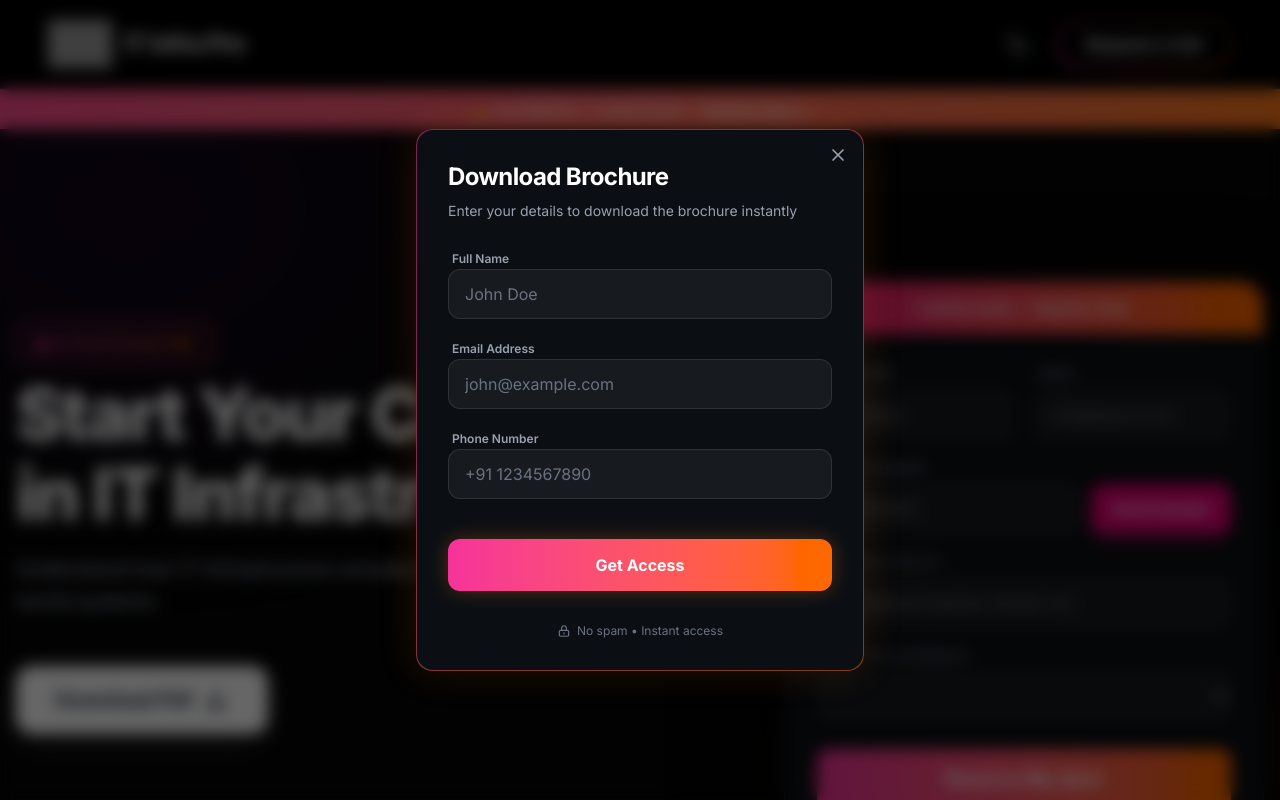
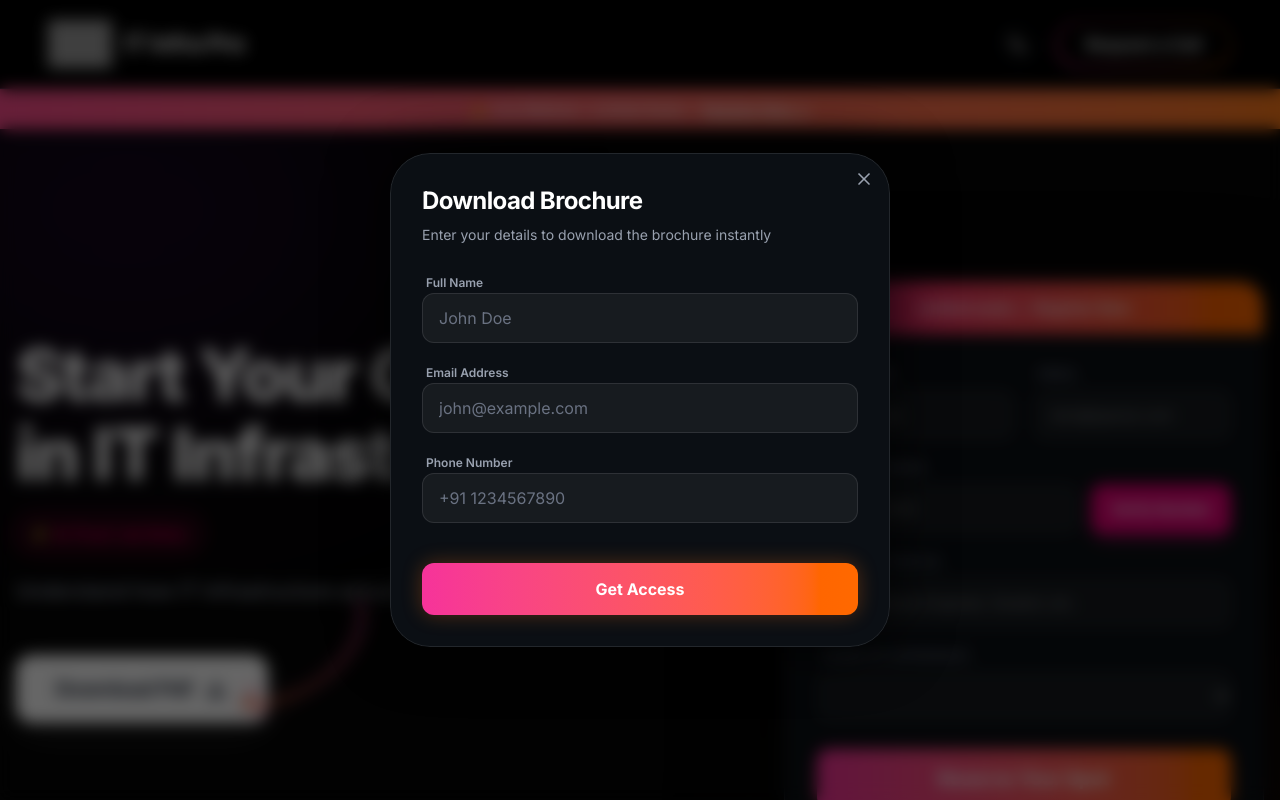
Before and after one commit to Yaswanth-rajana/svm, a React (Vite) app: page / in a window 1280 px wide. Both pictures are taken after a click on the button "Download Pdf". Shown: the top 800 px of the page. Built offline with nearby package versions, Linux system fonts and the light colour scheme; grey boxes are pictures that could not be loaded.

Commit message:
final improvements

```diff
--- a/src/components/layout/Container.jsx
+++ b/src/components/layout/Container.jsx
@@ -1,6 +1,6 @@
 function Container({ children }) {
   return (
-    <div className="container mx-auto px-4 py-16">
+    <div className="container mx-auto px-4 py-8 md:py-16">
       {children}
     </div>
   )
--- a/src/components/sections/FaqSection.jsx
+++ b/src/components/sections/FaqSection.jsx
@@ -1,6 +1,7 @@
 import React, { useState } from 'react';
 import { ChevronDown } from 'lucide-react';
 import { content } from '../../data/content';
+import { openLeadModal } from '../ui/LeadModal';
 
 const FaqItem = ({ question, answer, list, isOpen, onClick }) => {
   return (
@@ -78,8 +79,11 @@ const FaqSection = () => {
         <div className="text-center mt-12 sm:mt-16">
           <p className="text-gray-600">
             Still have questions?{' '}
-            <a href="#contact" className="text-pink-600 font-semibold hover:text-pink-700 hover:underline transition-colors">
-              Contact us
+            <a
+              href="tel:+919876543210"
+              className="text-pink-600 font-semibold hover:text-pink-700 hover:underline transition-colors"
+            >
+              Call us now
             </a>
           </p>
         </div>
--- a/src/components/sections/HeroSection.jsx
+++ b/src/components/sections/HeroSection.jsx
@@ -40,7 +40,7 @@ function HeroSection() {
   }
 
   return (
-    <div id="hero" className="relative bg-[#050505] text-white overflow-hidden min-h-screen flex items-center pt-24 pb-24 lg:pt-0 lg:pb-0">
+    <div id="hero" className="relative bg-[#050505] text-white overflow-x-hidden min-h-screen flex items-center pt-6 pb-6 lg:pt-0 lg:pb-0">
       {/* Background Gradients */}
       <div className="absolute top-0 left-0 w-full h-full">
         <div className="absolute top-[-10%] left-[-10%] w-[40%] h-[40%] bg-purple-900/20 blur-[120px] rounded-full"></div>
@@ -50,30 +50,58 @@ function HeroSection() {
       <Container>
         <div className="relative z-10 flex flex-col lg:flex-row items-center justify-between gap-16 max-w-7xl mx-auto min-h-[80vh]">
           {/* Left Content */}
-          <div className="flex flex-col items-start text-left w-full lg:w-[55%]">
+          <div className="flex flex-col items-center lg:items-start text-center lg:text-left w-full lg:w-[55%]">
+
+            <h1 className="text-5xl md:text-7xl font-extrabold text-white leading-[1.1] mb-6 tracking-tight">
+              Start Your Career <br /> <span className="bg-gradient-to-r from-white via-white to-gray-400 bg-clip-text text-transparent">in IT Infrastructure</span>
+            </h1>
 
             {/* AI-Proof Tag */}
             <div
-              className="inline-flex items-center gap-2 px-4 py-2 rounded-full mb-3 border border-pink-500/30 bg-pink-500/5 shadow-[0_0_15px_rgba(236,72,153,0.2)]"
-              style={{
-                borderImageSource: 'linear-gradient(90deg, #ec4899, #f97316)',
-                borderImageSlice: 1,
-              }}
+              className="inline-flex items-center gap-2 px-[14px] py-[6px] rounded-full mb-6 border border-[rgba(255,0,100,0.4)] bg-[rgba(255,0,100,0.1)] shadow-[0_0_20px_rgba(255,0,100,0.2)] hover:shadow-[0_0_30px_rgba(255,0,100,0.3)] transition-all duration-300"
             >
-              <span className="text-sm font-semibold bg-gradient-to-r from-pink-500 to-orange-500 bg-clip-text text-transparent">
-                🔥 {hero.badge}
+              <span className="text-sm font-bold text-[#ff0064] tracking-wide flex items-center gap-1.5">
+                ⚡ {hero.badge}
               </span>
             </div>
 
-            <h1 className="text-5xl md:text-7xl font-extrabold text-white leading-[1.1] mb-5 tracking-tight">
-              Start Your Career <br /> <span className="bg-gradient-to-r from-white via-white to-gray-400 bg-clip-text text-transparent">in IT Infrastructure</span>
-            </h1>
-
-            <p className="text-lg md:text-xl text-gray-400 font-medium mb-8 max-w-xl leading-relaxed">
+            <p className="text-lg md:text-xl text-gray-400 font-medium mb-4 lg:mb-8 max-w-xl leading-relaxed">
               {hero.subtitle}
             </p>
 
-            <div className="mt-4">
+            {/* Mobile-only Centered Arrow */}
+            <div className="lg:hidden flex justify-center mb-4">
+              <span className="arrow-down">↓</span>
+            </div>
+
+            <div className="mt-1 lg:mt-4 relative">
+              {/* Refined Premium SVG Arrow */}
+              <div className="cta-hint hidden lg:block absolute -top-12 -right-32 pointer-events-none z-20 rotate-[-15deg]">
+                <svg width="180" height="120" viewBox="0 0 180 120" fill="none" xmlns="http://www.w3.org/2000/svg" className="animate-bounce-slow">
+                  <path
+                    d="M160,10 C160,60 80,100 20,80"
+                    stroke="url(#arrowGradientFlipped)"
+                    strokeWidth="3"
+                    strokeLinecap="round"
+                    className="drop-shadow-[0_0_10px_rgba(236,72,153,0.4)]"
+                  />
+                  <path
+                    d="M35,68 L20,80 L38,92"
+                    stroke="url(#arrowGradientFlipped)"
+                    strokeWidth="3"
+                    strokeLinecap="round"
+                    strokeLinejoin="round"
+                    className="drop-shadow-[0_0_10px_rgba(236,72,153,0.4)]"
+                  />
+                  <defs>
+                    <linearGradient id="arrowGradientFlipped" x1="100%" y1="0%" x2="0%" y2="0%">
+                      <stop offset="0%" stopColor="#ec4899" />
+                      <stop offset="100%" stopColor="#f97316" />
+                    </linearGradient>
+                  </defs>
+                </svg>
+              </div>
+
               <button
                 onClick={handleDownload}
                 className="group relative flex items-center gap-3 px-10 py-5 bg-white text-gray-900 rounded-2xl font-bold text-xl hover:bg-gray-100 transition-all duration-300 shadow-[0_10px_40px_rgba(255,255,255,0.1)] hover:shadow-[0_15px_50px_rgba(255,255,255,0.2)] active:scale-95"
@@ -173,7 +201,7 @@ function HeroSection() {
 
                   <div className="pt-2">
                     <button type="submit" className="w-full bg-gradient-to-r from-pink-500 to-orange-500 text-white py-4 rounded-xl shadow-xl shadow-orange-500/20 hover:scale-[1.02] active:scale-[0.98] transition-all font-extrabold text-lg tracking-wide">
-                      Reserve My Spot
+                      Reserve Your Spot
                     </button>
                     <p className="text-center text-xs font-bold text-orange-400 mt-4 flex items-center justify-center gap-1.5">
                       <span className="relative flex h-2 w-2">
--- a/src/components/sections/RoadmapSection.jsx
+++ b/src/components/sections/RoadmapSection.jsx
@@ -21,18 +21,13 @@ function RoadmapSection() {
 
   const visibleSteps = showAll ? roadmap.steps : roadmap.steps.slice(0, 4);
 
-  const scrollToForm = () => {
-    const formElement = document.getElementById("form-section");
-    if (formElement) {
-      formElement.scrollIntoView({
+  const scrollToWebinar = () => {
+    const webinarElement = document.getElementById("webinar");
+    if (webinarElement) {
+      webinarElement.scrollIntoView({
         behavior: "smooth",
-        block: "center",
+        block: "start",
       });
-      // Optional: Add a brief focus highlight effect
-      formElement.classList.add('ring-2', 'ring-pink-500', 'ring-offset-4', 'ring-offset-black');
-      setTimeout(() => {
-        formElement.classList.remove('ring-2', 'ring-pink-500', 'ring-offset-4', 'ring-offset-black');
-      }, 2000);
     }
   };
 
@@ -150,7 +145,7 @@ function RoadmapSection() {
 
                 <div className="pt-8">
                   <motion.button
-                    onClick={scrollToForm}
+                    onClick={scrollToWebinar}
                     whileHover={{ scale: 1.02 }}
                     whileTap={{ scale: 0.98 }}
                     className="px-8 py-4 rounded-2xl bg-blue-50 border border-blue-100 text-blue-600 font-bold flex items-center justify-center gap-3 mx-auto hover:bg-blue-100 transition-all"
@@ -173,7 +168,7 @@ function RoadmapSection() {
               className="text-center mt-24"
             >
               <motion.button
-                onClick={scrollToForm}
+                onClick={scrollToWebinar}
                 whileHover={{ scale: 1.05 }}
                 whileTap={{ scale: 0.95 }}
                 className="px-12 py-5 rounded-full bg-gradient-to-r from-blue-600 to-purple-600 hover:from-blue-700 hover:to-purple-700 text-white font-bold text-lg shadow-2xl shadow-blue-500/25 hover:shadow-blue-500/40 transition-all duration-300 flex items-center justify-center gap-3 mx-auto"
--- a/src/components/ui/LeadModal.jsx
+++ b/src/components/ui/LeadModal.jsx
@@ -1,5 +1,6 @@
 import { useState, useEffect } from 'react';
 import { X } from 'lucide-react';
+import Input from './Input';
 
 export const openLeadModal = (type) => {
   window.dispatchEvent(new CustomEvent('open-lead-modal', { detail: { type } }));
@@ -13,7 +14,9 @@ const LeadModal = () => {
   const [formData, setFormData] = useState({
     fullName: '',
     email: '',
-    phone: ''
+    phone: '',
+    workingProfile: '',
+    experience: ''
   });
 
   useEffect(() => {
@@ -21,7 +24,7 @@ const LeadModal = () => {
       setType(e.detail.type);
       setIsRendered(true);
       setIsSubmitted(false);
-      setFormData({ fullName: '', email: '', phone: '' });
+      setFormData({ fullName: '', email: '', phone: '', workingProfile: '', experience: '' });
 
       // Request animation frame to ensure the DOM is updated before applying transitions
       requestAnimationFrame(() => {
@@ -105,16 +108,22 @@ const LeadModal = () => {
 
       {/* Modal Content */}
       <div
-        className={`relative w-full max-w-md bg-[#0b0f14] rounded-2xl overflow-hidden shadow-2xl transition-all duration-300 transform ${isOpen ? 'opacity-100 scale-100' : 'opacity-0 scale-95'}`}
+        className={`relative w-full max-w-[500px] bg-[#0b0f14] rounded-[2.5rem] overflow-hidden shadow-2xl transition-all duration-300 transform ${isOpen ? 'opacity-100 scale-100' : 'opacity-0 scale-95'}`}
         style={{
-          boxShadow: '0 0 40px rgba(249, 115, 22, 0.15)',
+          boxShadow: '0 0 60px rgba(0, 0, 0, 0.8)',
         }}
       >
+        {/* Top Header Strip - Only for Webinar */}
+        {type === 'webinar' && (
+          <div className="bg-gradient-to-r from-pink-600 to-orange-500 text-white text-center py-3.5">
+            <p className="font-bold tracking-wide text-sm">
+              Limited seats — Register Now
+            </p>
+          </div>
+        )}
 
-        {/* Soft Glow Gradient Border */}
-        <div className="absolute inset-0 rounded-2xl bg-gradient-to-br from-pink-500/50 to-orange-500/50 p-[1px] pointer-events-none">
-          <div className="w-full h-full bg-[#0b0f14] rounded-2xl"></div>
-        </div>
+        {/* Glow Border */}
+        <div className="absolute inset-0 rounded-[2.5rem] border border-white/10 pointer-events-none"></div>
 
         <div className="relative z-10 p-8">
           <button
@@ -134,6 +143,94 @@ const LeadModal = () => {
               <h3 className="text-2xl font-bold text-white mb-2">We'll reach out shortly 🚀</h3>
               <p className="text-gray-400">Thank you for your interest.</p>
             </div>
+          ) : type === 'webinar' ? (
+            <>
+              <form onSubmit={handleSubmit} className="space-y-5">
+                <div className="grid grid-cols-2 gap-4">
+                  <div className="space-y-1.5 text-left">
+                    <label className="text-[10px] font-bold text-gray-500 uppercase tracking-widest ml-1">Full Name</label>
+                    <Input
+                      placeholder="Elon Musk"
+                      name="fullName"
+                      value={formData.fullName}
+                      onChange={handleChange}
+                      required
+                      className="!py-3 !px-4 !bg-white/5 border-white/10 !text-white rounded-xl focus:!border-pink-500/50 transition-all text-sm"
+                    />
+                  </div>
+                  <div className="space-y-1.5 text-left">
+                    <label className="text-[10px] font-bold text-gray-500 uppercase tracking-widest ml-1">Email</label>
+                    <Input
+                      type="email"
+                      placeholder="elon@spacex.com"
+                      name="email"
+                      value={formData.email}
+                      onChange={handleChange}
+                      required
+                      className="!py-3 !px-4 !bg-white/5 border-white/10 !text-white rounded-xl focus:!border-pink-500/50 transition-all text-sm"
+                    />
+                  </div>
+                </div>
+
+                <div className="space-y-1.5 text-left">
+                  <label className="text-[10px] font-bold text-gray-500 uppercase tracking-widest ml-1">Phone Number</label>
+                  <div className="flex gap-3">
+                    <div className="flex-1">
+                      <Input
+                        type="tel"
+                        placeholder="6789123450"
+                        name="phone"
+                        value={formData.phone}
+                        onChange={handleChange}
+                        required
+                        className="!py-3 !px-4 !bg-white/5 border-white/10 !text-white rounded-xl focus:!border-pink-500/50 transition-all text-sm"
+                      />
+                    </div>
+                    <button type="button" className="px-5 py-2.5 rounded-xl bg-pink-600 hover:bg-pink-500 text-white font-bold text-xs transition-all shadow-lg shadow-pink-500/20 active:scale-95">
+                      Verify Number
+                    </button>
+                  </div>
+                </div>
+
+                <div className="space-y-1.5 text-left">
+                  <label className="text-[10px] font-bold text-gray-500 uppercase tracking-widest ml-1">Working Profile</label>
+                  <Input
+                    placeholder="e.g. Software Engineer, Student, etc."
+                    name="workingProfile"
+                    value={formData.workingProfile}
+                    onChange={handleChange}
+                    required
+                    className="!py-3 !px-4 !bg-white/5 border-white/10 !text-white rounded-xl focus:!border-pink-500/50 transition-all text-sm"
+                  />
+                </div>
+
+                <div className="space-y-1.5 text-left">
+                  <label className="text-[10px] font-bold text-gray-500 uppercase tracking-widest ml-1">Years of Experience</label>
+                  <Input
+                    as="select"
+                    name="experience"
+                    value={formData.experience}
+                    onChange={handleChange}
+                    options={["Fresher", "1–3 years", "3–5 years", "5+ years"]}
+                    required
+                    className="!py-3 !px-4 !bg-white/5 border-white/10 !text-white rounded-xl focus:!border-pink-500/50 transition-all text-sm"
+                  />
+                </div>
+
+                <div className="pt-2">
+                  <button type="submit" className="w-full bg-gradient-to-r from-pink-500 to-orange-500 text-white py-4 rounded-2xl shadow-xl shadow-orange-500/20 hover:scale-[1.02] active:scale-[0.98] transition-all font-extrabold text-lg tracking-wide">
+                    Reserve Your Spot
+                  </button>
+                  <p className="text-center text-[11px] font-bold text-orange-400 mt-4 flex items-center justify-center gap-1.5">
+                    <span className="relative flex h-2 w-2">
+                      <span className="animate-ping absolute inline-flex h-full w-full rounded-full bg-orange-400 opacity-75"></span>
+                      <span className="relative inline-flex rounded-full h-2 w-2 bg-orange-500"></span>
+                    </span>
+                    ⚡ Filling fast — Only few seats left
+                  </p>
+                </div>
+              </form>
+            </>
           ) : (
             <>
               <h2 className="text-2xl font-bold text-white mb-2 tracking-tight">
@@ -142,7 +239,6 @@ const LeadModal = () => {
               <p className="text-gray-400 text-sm mb-6">
                 {microcopy}
               </p>
-
               <form onSubmit={handleSubmit} className="space-y-4">
                 <div className="space-y-1.5 text-left">
                   <label className="text-xs font-semibold text-gray-400 ml-1">Full Name</label>
@@ -187,14 +283,8 @@ const LeadModal = () => {
                 >
                   {ctaText}
                 </button>
+              </form>
 
-                <p className="text-center text-xs text-gray-500 mt-4 flex items-center justify-center gap-1.5">
-                  <svg className="w-3.5 h-3.5" fill="none" viewBox="0 0 24 24" stroke="currentColor">
-                    <path strokeLinecap="round" strokeLinejoin="round" strokeWidth={2} d="M12 15v2m-6 4h12a2 2 0 002-2v-6a2 2 0 00-2-2H6a2 2 0 00-2 2v6a2 2 0 002 2zm10-10V7a4 4 0 00-8 0v4h8z" />
-                  </svg>
-                  No spam • Instant access
-                </p>
-              </form>
             </>
           )}
         </div>
--- a/src/data/content.js
+++ b/src/data/content.js
@@ -1,9 +1,9 @@
 export const content = {
   // Hero Section
   hero: {
-    badge: "AI-Proof Career Path",
+    badge: "AI-Proof Job Roles",
     title: "Start Your Career in IT Infrastructure",
-    subtitle: "Understand how IT Infrastructure actually works in real-world systems",
+    subtitle: "Understand how IT Infrastructure actually works",
     addonBadge: "AI-Proof Career Path",
     ctaPrimary: "Download Pdf",
     stats: [
@@ -22,7 +22,7 @@ export const content = {
       {
         title: "Cloud Engineer",
         description: "Manage and oversee cloud-based systems and services.",
-        salary: "₹6-10 LPA"
+        salary: "₹10-15 LPA"
       },
       {
         title: "DevOps Engineer",
@@ -62,7 +62,7 @@ export const content = {
       "Networks (Connectivity & Communication)",
       "Cloud & Security"
     ],
-    image: "https://cdn.prod.website-files.com/697c1ba40a3d9d8d84842e2b/697c8bd62ef4354f3fb952b7_FDE%20academy%20intersect.svg"
+    image: "/Untitled.png"
   },
 
   // IT Infrastructure Types
@@ -107,7 +107,7 @@ export const content = {
     title: "Job Roles and Payscale in IT Infrastructure",
     subtitle: "Based on industry averages across India and global markets",
     roles: [
-      { name: "Cloud Engineer", india: "₹6–10 LPA", global: "$70k–$120k", tag: "Core Role", icon: "🌐" },
+      { name: "Cloud Engineer", india: "₹10–15 LPA", global: "$70k–$120k", tag: "Core Role", icon: "🌐" },
       { name: "DevOps Engineer", india: "₹8–15 LPA", global: "$90k–$140k", tag: "High Demand", icon: "☁️" },
       { name: "Virtualization Engineer", india: "₹15–18 LPA", global: "$110k–$160k", tag: "Mid–Senior", icon: "⚙️" },
       { name: "Server Engineer", india: "₹8–12 LPA", global: "$90k–$150k", tag: "High Demand", icon: "🔒" },
@@ -192,14 +192,14 @@ export const content = {
         name: "Saurabh Singh",
         role: "Senior IT Engineer",
         credibility: "10+ Years Experience in Enterprise Systems",
-        linkedin: "https://www.linkedin.com/",
-        photo: "https://images.unsplash.com/photo-1507003211169-0a1dd7228f2d?auto=format&fit=crop&q=80&w=200&h=200"
+        linkedin: "https://www.linkedin.com/in/saurabh-singh-storage-admin/",
+        photo: "Saurabh singh.jpg"
       }
     ]
   },
 
   webinar: {
-    title: "🚀 Join Our Free Webinar",
+    title: "🚀 Join Our Live Webinar",
     subtitle: "Learn IT Infrastructure from Industry Experts",
     dateTime: "📅 June 7 \u00A0|\u00A0 ⏰ 10:00 AM IST \u00A0|\u00A0 ⏳ 90 mins",
     cta: "Claim Your Spot",
@@ -209,14 +209,14 @@ export const content = {
     alreadyJoined: "Professionals already registered",
     benefits: [
       "Understand what is IT Infrastructure and how it works",
-      "AI-Proof Career Path",
+      "Know how this is an AI-Proof Career Path",
       "Job opportunities & salaries in IT Infrastructure Domain",
     ]
   },
 
   faq: {
     title: "Frequently Asked Questions",
-    subtitle: "We know you might have some questions before getting started in our platform",
+    subtitle: "We have already answered your queries here",
     questions: [
       {
         question: "What is IT Infrastructure?",
--- a/src/styles/globals.css
+++ b/src/styles/globals.css
@@ -10,7 +10,6 @@ html, body, #root {
   );
   margin: 0;
   padding: 0;
-  overscroll-behavior-y: none;
   scroll-behavior: smooth;
 }
 
@@ -38,3 +37,25 @@ body {
 .group:hover .animated-text-char {
   animation: charFade 0.4s ease forwards;
 }
+@keyframes bounceSlow {
+  0%, 100% { transform: translateY(0); }
+  50% { transform: translateY(10px); }
+}
+
+.animate-bounce-slow {
+  animation: bounceSlow 3s infinite ease-in-out;
+}
+
+/* Mobile Inline Arrow */
+.arrow-down {
+  color: #ff4ecd;
+  font-size: 18px;
+  display: inline-block;
+  animation: bounceMobile 1.2s infinite ease-in-out;
+  font-weight: bold;
+}
+
+@keyframes bounceMobile {
+  0%, 100% { transform: translateY(0); }
+  50% { transform: translateY(5px); }
+}
```
Also changed, not shown: src/components/sections/WebinarSection.jsx (+11 -7 lines), public/Saurabh singh.jpg (added), 1 other file (tests, documents, lock files or other folders).
